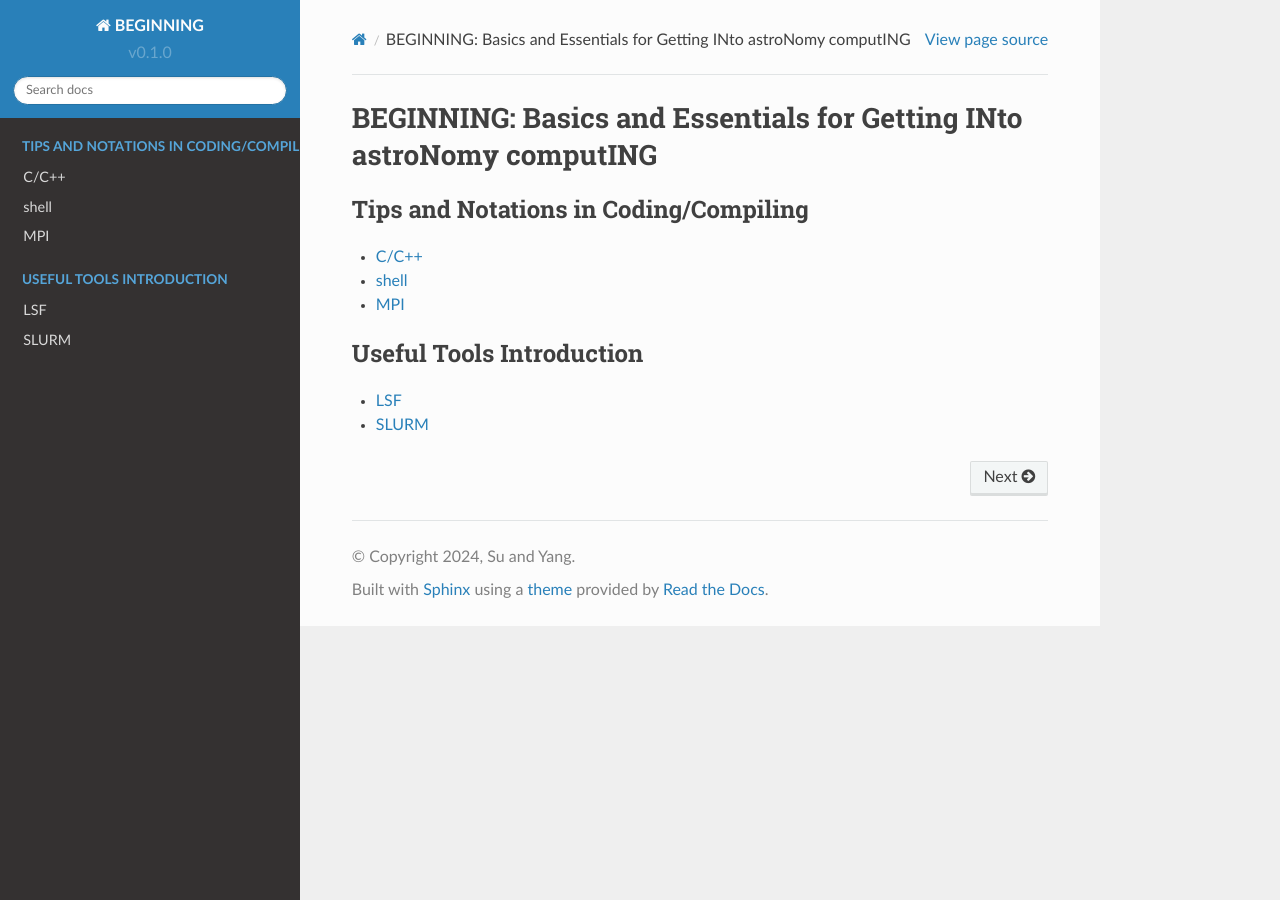
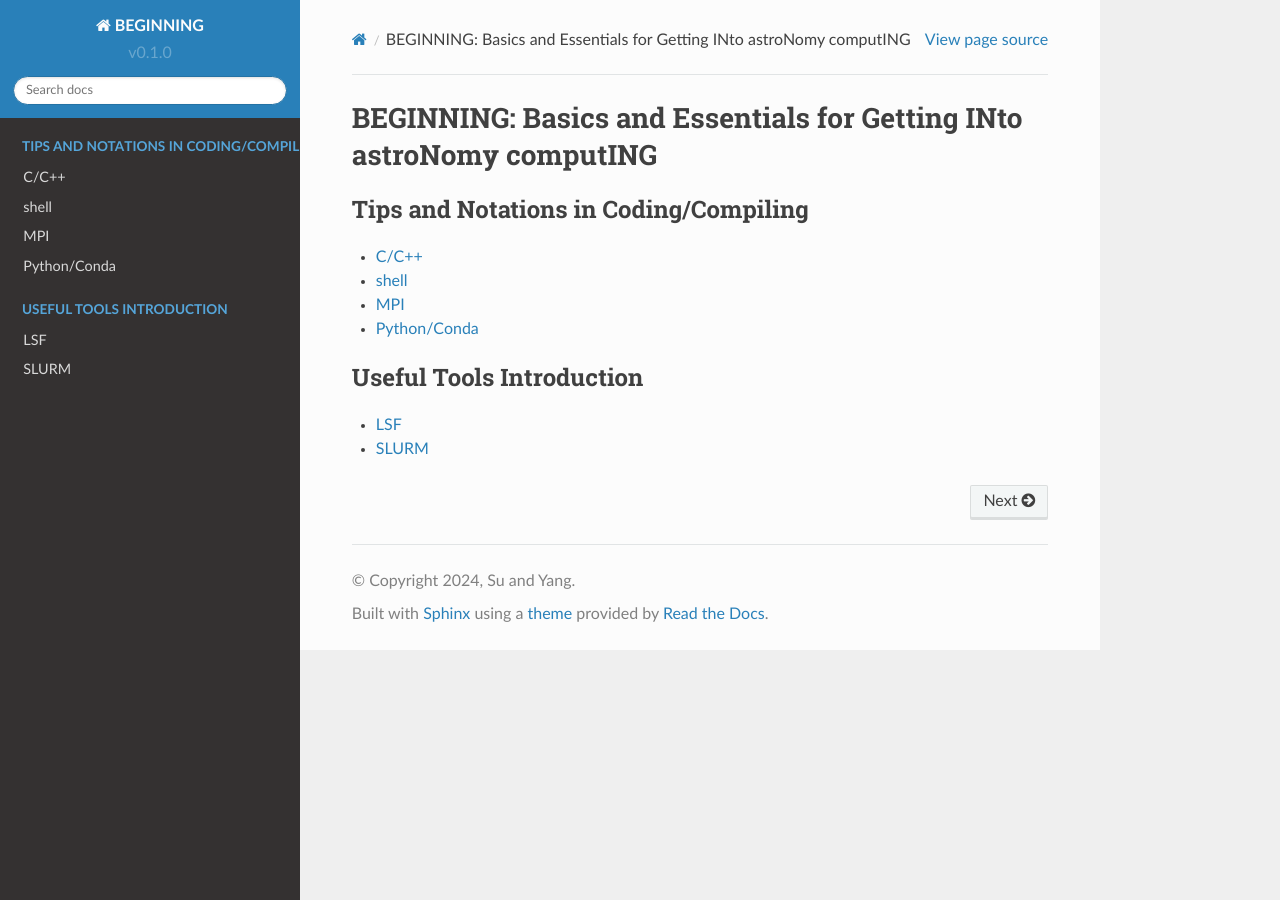
Before and after one commit to suqik/BEGINNING, a Sphinx documentation site: the page built from docs/source/index.rst, in a window 1280 px wide. Built offline with Sphinx 7.4.7 and the Read the Docs theme 2.0.0, drawn with Linux system fonts in a browser that asks for light colours.

Commit message:
update py_conda part

```diff
--- a/docs/source/index.rst
+++ b/docs/source/index.rst
@@ -14,6 +14,7 @@ BEGINNING: Basics and Essentials for Getting INto astroNomy computING
    c_cpp
    shell
    mpi
+   py_conda
 
 .. toctree::
    :maxdepth: 2
--- /dev/null
+++ b/docs/source/py_conda.rst
@@ -0,0 +1,6 @@
+************
+Python/Conda
+************
+
+- Q: Where are my packages when installing with pip/pip3?
+A: Using `pip show package name`
```
